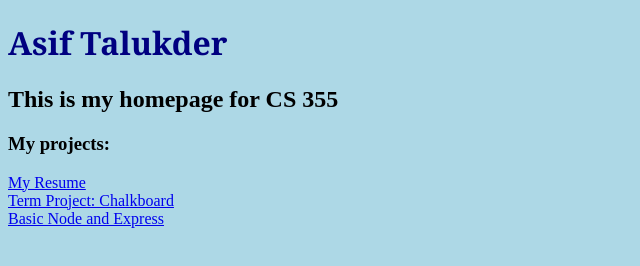
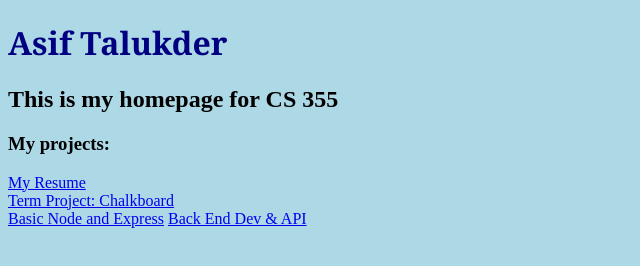
Before and after one commit to AsifTalukder/AsifTalukder.github.io, a plain HTML site: page index.html in a window 1280 px wide. Shown: the whole page, without its empty margins (0-640 px from the left). Drawn offline with Linux system fonts and the light colour scheme.

Commit message:
modified index.js

```diff
--- a/index.html
+++ b/index.html
@@ -22,6 +22,7 @@
      <a href="About me/index.html">My Resume</a> </br>
      <a href="Chalkboard/HTML/studentpage.html">Term Project: Chalkboard</a> </br>
      <a href="https://boilerplate-npm.asiftalukder.repl.co">Basic Node and Express</a>
+     <a href="https://boilerplate-express-2.asiftalukder.repl.co">Back End Dev & API</a>
 
 </body>
 </html>
```
